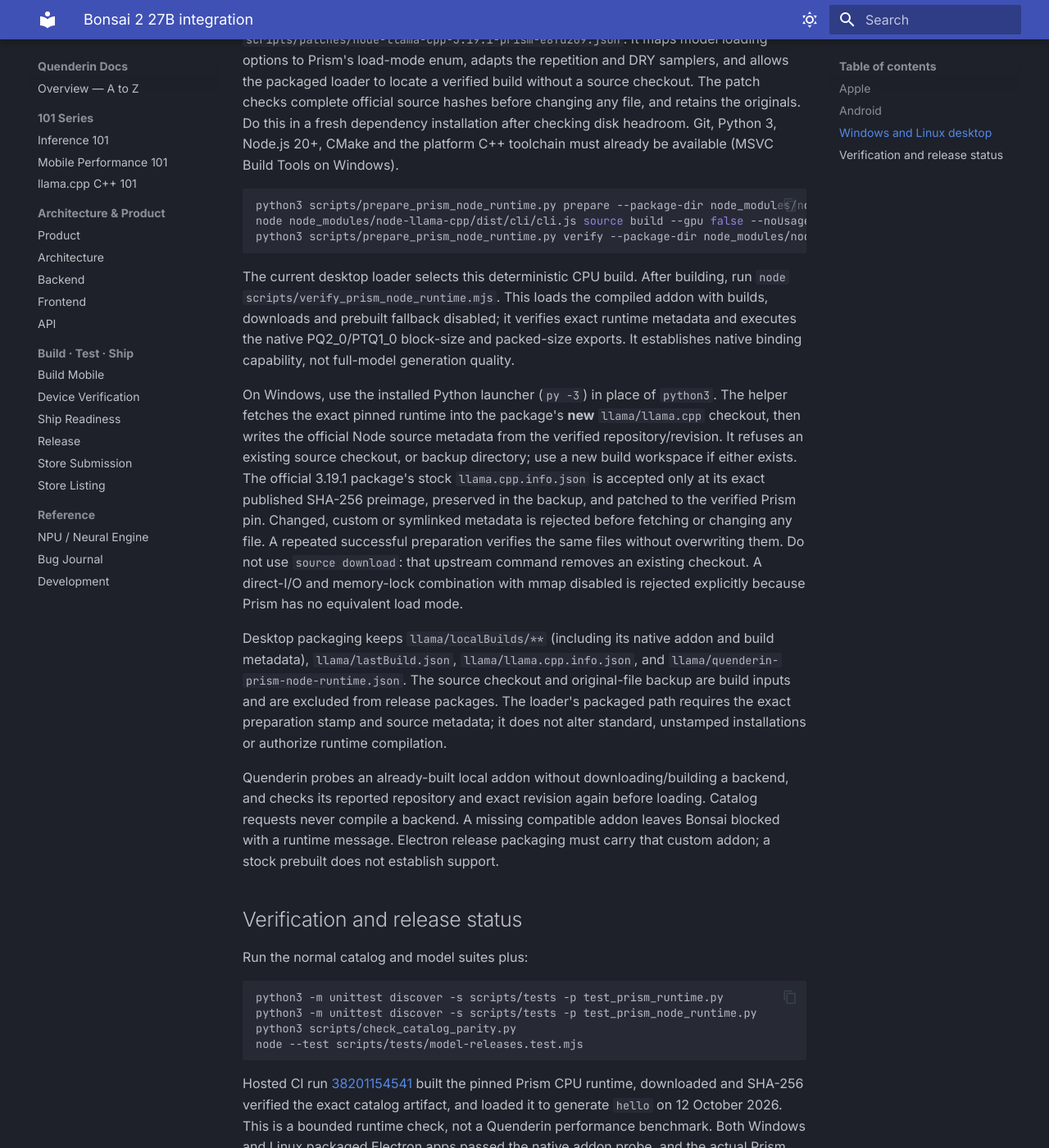
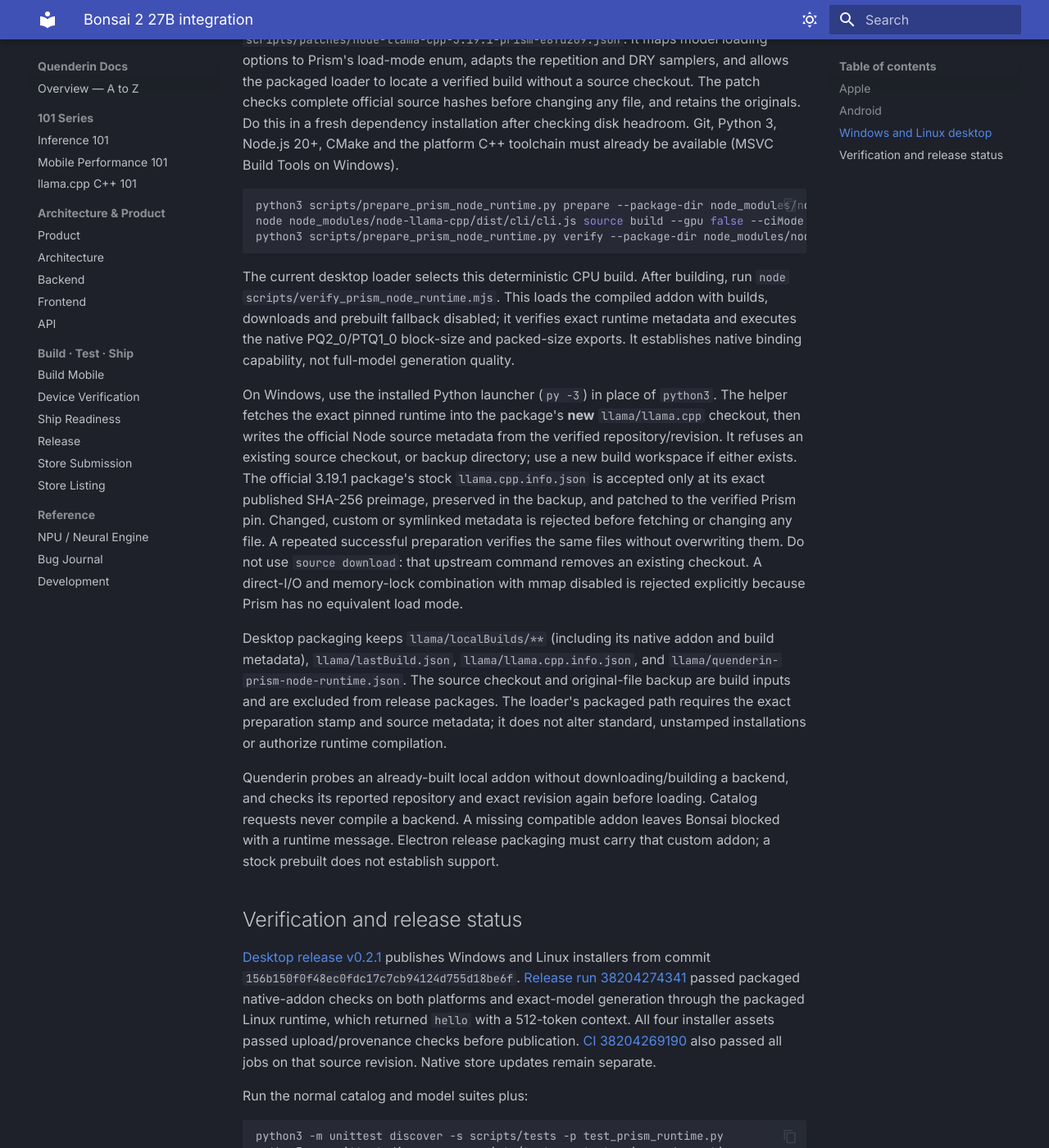
Before and after one commit to alikatgh/quenderin, an MkDocs documentation site: the page built from docs/bonsai-2.md, in a window 1280 px wide and 1400 px high, scrolled down 1429 px. Shown: the whole window at 82% size. Built offline with MkDocs 1.6.1 and Material for MkDocs 9.7.7, drawn with Linux system fonts in a browser that asks for light colours.

Commit message:
Publish Bonsai desktop release links and validation notes

````diff
--- a/docs/bonsai-2.md
+++ b/docs/bonsai-2.md
@@ -68,7 +68,7 @@
 
 ```sh
 python3 scripts/prepare_prism_node_runtime.py prepare --package-dir node_modules/node-llama-cpp
-node node_modules/node-llama-cpp/dist/cli/cli.js source build --gpu false --noUsageExample
+node node_modules/node-llama-cpp/dist/cli/cli.js source build --gpu false --ciMode --noUsageExample
 python3 scripts/prepare_prism_node_runtime.py verify --package-dir node_modules/node-llama-cpp
 ```
 
@@ -106,6 +106,16 @@
 carry that custom addon; a stock prebuilt does not establish support.
 
 ## Verification and release status
+
+[Desktop release v0.2.1](https://github.com/alikatgh/quenderin/releases/tag/v0.2.1)
+publishes Windows and Linux installers from commit
+`156b150f0f48ec0fdc17c7cb94124d755d18be6f`.
+[Release run 38204274341](https://github.com/alikatgh/quenderin/actions/runs/38204274341)
+passed packaged native-addon checks on both platforms and exact-model generation
+through the packaged Linux runtime, which returned `hello` with a 512-token
+context. All four installer assets passed upload/provenance checks before
+publication. [CI 38204269190](https://github.com/alikatgh/quenderin/actions/runs/38204269190)
+also passed all jobs on that source revision. Native store updates remain separate.
 
 Run the normal catalog and model suites plus:
 
--- a/website/blog.html
+++ b/website/blog.html
@@ -28,9 +28,9 @@
   <h1>Blog</h1>
   <p class="legal-updated">Notes from building an AI that runs on your own machine &mdash; how it works, what we decided, and what broke on the way. The unabridged version is <a href="https://github.com/alikatgh/quenderin/commits/main" rel="noopener">the git history</a>; the disasters live in <a href="https://github.com/alikatgh/quenderin/blob/main/docs/BUG_JOURNAL.md" rel="noopener">the bug journal</a>.</p>
 
-  <h2><a href="blog-bonsai-2">Experimental Bonsai 2 27B integration</a></h2>
+  <h2><a href="blog-bonsai-2">Bonsai 2 27B in Quenderin</a></h2>
   <p class="legal-updated"><time datetime="2026-10-12">12 October 2026</time> &middot; Models</p>
-  <p>PrismML’s compressed Qwen3.8-based model joins the source model library as a manual option. It needs a compatible runtime and enough app memory beyond its roughly 6&nbsp;GB download. <a href="blog-bonsai-2">Read about the integration &rarr;</a></p>
+  <p>Quenderin 0.2.1 brings PrismML’s compressed Qwen3.8-based model to Windows and Linux as an experimental manual option. The roughly 6&nbsp;GB download still needs additional working memory. <a href="blog-bonsai-2">Read about the release &rarr;</a></p>
 
   <article class="blog-launch">
     <img src="assets/app/icon-ios.png" width="72" height="72" alt="Quenderin app icon" />
--- a/website/changelog.html
+++ b/website/changelog.html
@@ -30,11 +30,12 @@
 
   <h2 id="2026-10-12">12 October 2026 &middot; Experimental model integration</h2>
   <ul>
+    <li><strong>Windows and Linux release.</strong> <a href="https://github.com/alikatgh/quenderin/releases/tag/v0.2.1" rel="noopener">Quenderin 0.2.1 installers</a> include the pinned Prism CPU runtime. Both platforms pass packaged-runtime checks; Linux also passes generation with the exact SHA-verified Bonsai model.</li>
     <li><strong>Bonsai 2 27B in the model library.</strong> Added source integration for PrismML’s compressed Qwen3.8-based model on native Apple, Android, and desktop. The PTQ1_0 language-model file is 5.946&nbsp;GB. Installation and loading require a compatible build with PrismML’s custom runtime.</li>
     <li><strong>Manual selection.</strong> Bonsai is an experimental option you choose in the model library. Existing defaults stay the same, and this addition does not start a download.</li>
     <li><strong>Memory requirements still apply.</strong> The file size is not a device RAM requirement: the app also needs room for context, caches, and working buffers.</li>
   </ul>
-  <p>This entry records source integration; store distribution is a separate release. <a href="blog-bonsai-2">Read about the model and requirements</a>.</p>
+  <p>Native Apple and Android store distribution is a separate release. <a href="blog-bonsai-2">Read about the model and requirements</a>.</p>
 
   <h2>30 September 2026 &middot; Mac + iPhone</h2>
   <ul>
````
Also changed, not shown: website/blog-bonsai-2.html (+11 -8 lines).
